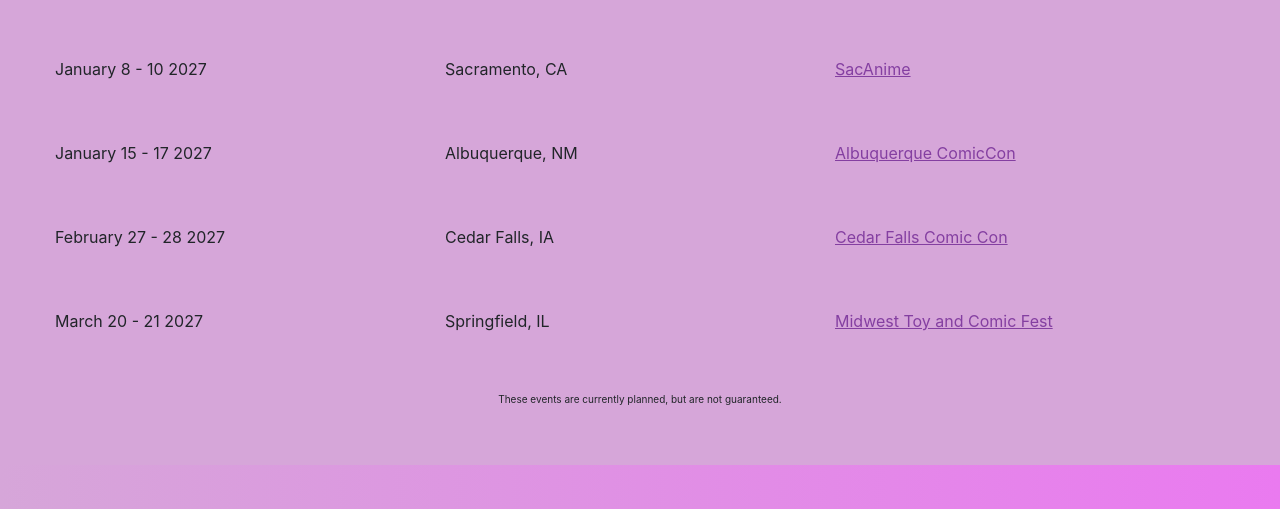
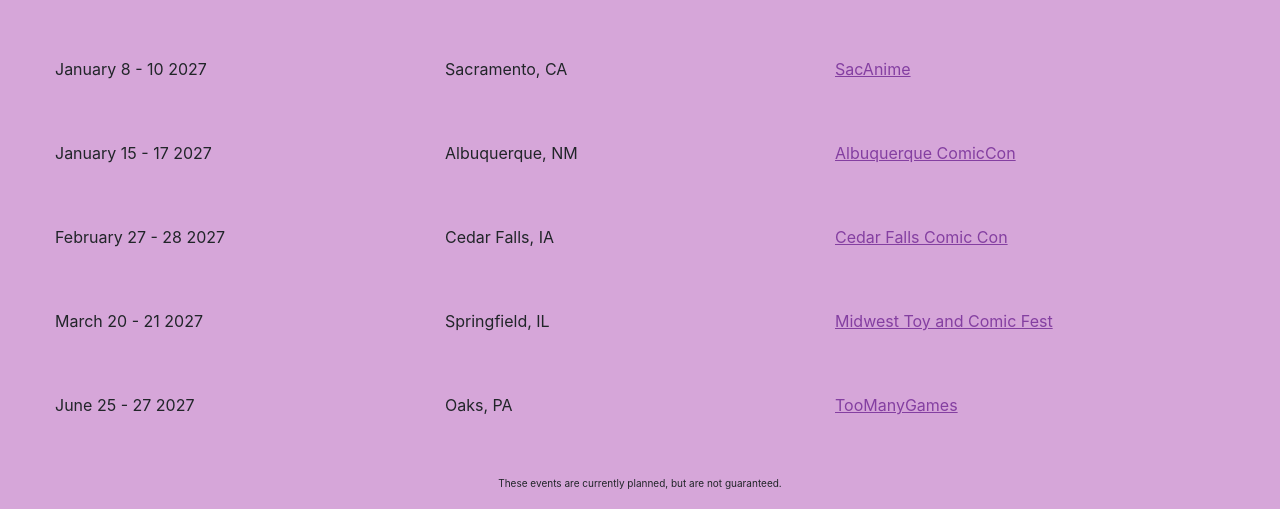
Before and after one commit to ianhall/debi, a plain HTML site: page appearances/index.html in a window 1280 px wide. Shown: the part 291-800 px from the top of the page. Drawn offline with nearby package versions, Linux system fonts and the light colour scheme.

Commit message:
Add TooManyGames (June 2027) to Appearances
Co-Authored-By: Claude Opus 5.5 <noreply@anthropic.com>
Claude-Session: https://claude.ai/code/session_01AyYw8QGHAJn7GwtTYjvwg3

```diff
--- a/appearances/index.html
+++ b/appearances/index.html
@@ -50,6 +50,7 @@
       <tr><td>January 15 - 17 2027</td><td>Albuquerque, NM</td><td><a href="https://albuquerquecomiccon.com" target="_blank" rel="noopener">Albuquerque ComicCon</a></td></tr>
       <tr><td>February 27 - 28 2027</td><td>Cedar Falls, IA</td><td><a href="https://www.cedarfallscomiccon.com" target="_blank" rel="noopener">Cedar Falls Comic Con</a></td></tr>
       <tr><td>March 20 - 21 2027</td><td>Springfield, IL</td><td><a href="https://www.midwesttoycomicfest.com" target="_blank" rel="noopener">Midwest Toy and Comic Fest</a></td></tr>
+      <tr><td>June 25 - 27 2027</td><td>Oaks, PA</td><td><a href="https://toomanygames.com" target="_blank" rel="noopener">TooManyGames</a></td></tr>
     </table>
 
     <p class="note">These events are currently planned, but are not guaranteed.</p>
```
